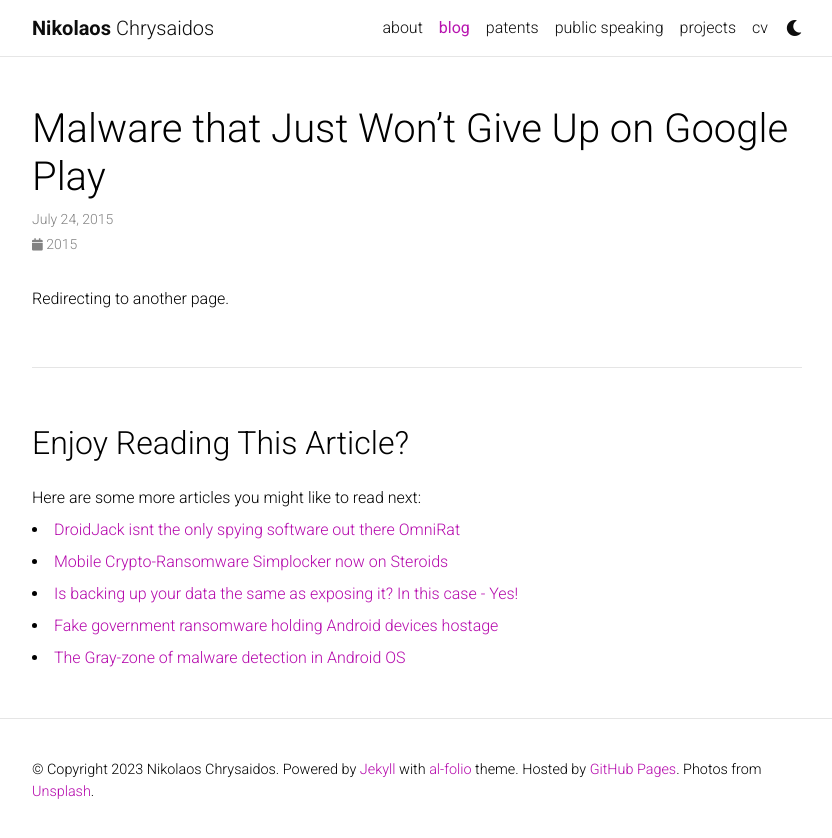
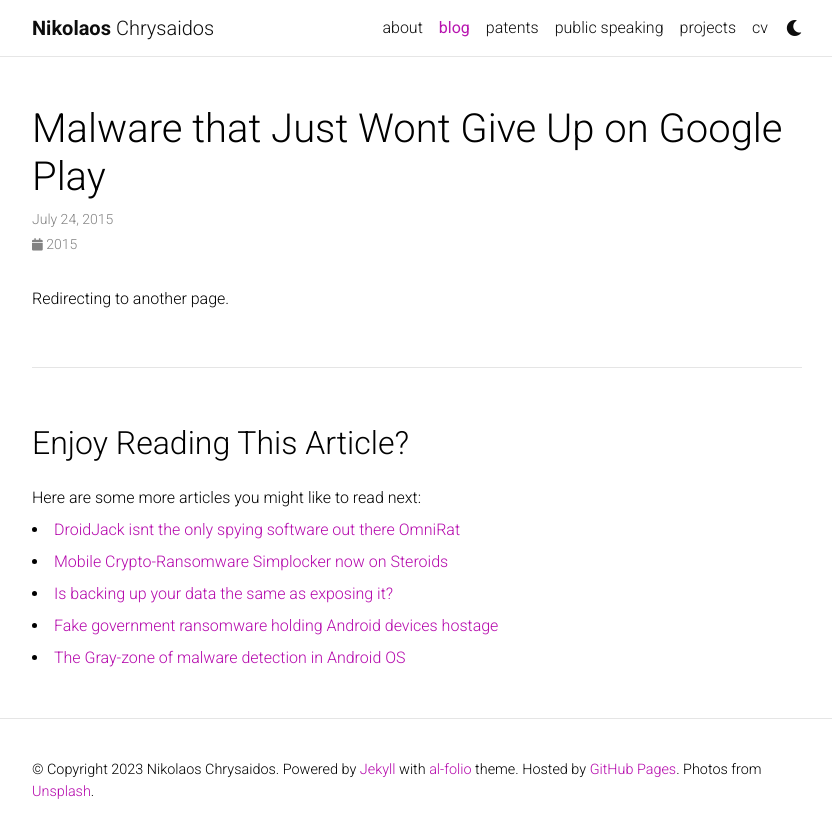
Before and after one commit to virqdroid/virqdroid.github.io, a Jekyll site: the page built from _posts/2015-07-24-malware-that-just-wont-give-up-on-google-play.md, in a window 1280 px wide. Shown: the top 838 px of the page, without its empty margins (223-1055 px from the left). Built offline with Jekyll 4.4.1, drawn with Linux system fonts in a browser that asks for light colours; comment, search, counter and statistics services are not loaded; a style sheet for code colours, icons or effects is not loaded.

Commit message:
Bliog post changes

```diff
--- a/_posts/2014-12-03-is-backing-up-your-data-the-same-as-exposing-it-in-this-case-yes.md
+++ b/_posts/2014-12-03-is-backing-up-your-data-the-same-as-exposing-it-in-this-case-yes.md
@@ -1,6 +1,6 @@
 ---
 layout: post
-title: Is backing up your data the same as exposing it? In this case - Yes!
+title: Is backing up your data the same as exposing it?
 date: 2014-12-03 17:39:00
 description: Avast Blog
 redirect: https://blog.avast.com/2014/12/03/is-backing-up-your-data-the-same-as-exposing-it-in-this-case-yes/
--- a/_posts/2015-07-24-malware-that-just-wont-give-up-on-google-play.md
+++ b/_posts/2015-07-24-malware-that-just-wont-give-up-on-google-play.md
@@ -1,6 +1,6 @@
 ---
 layout: post
-title: Malware that Just Won’t Give Up on Google Play
+title: Malware that Just Wont Give Up on Google Play
 date: 2015-07-24 17:39:00
 description: Avast Blog
 redirect: https://blog.avast.com/2015/07/24/malware-that-just-wont-give-up-on-google-play/
```
